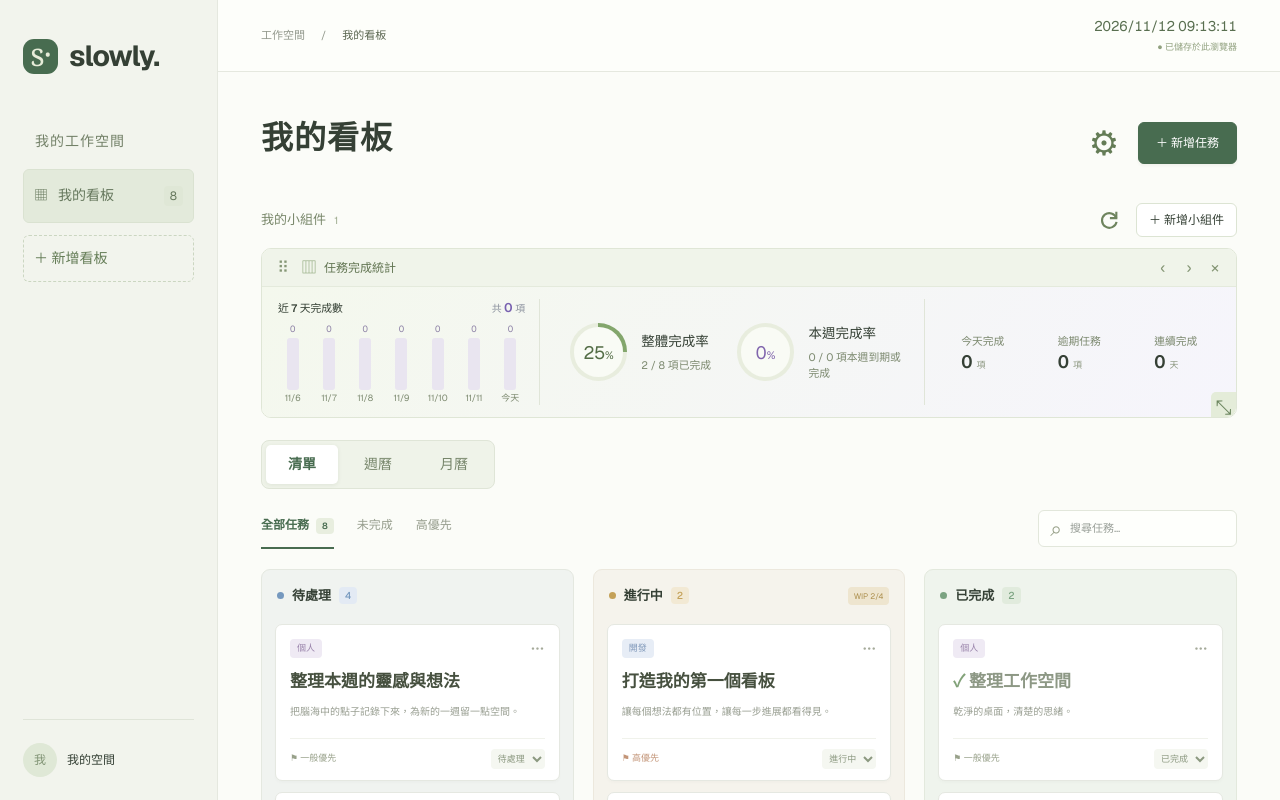
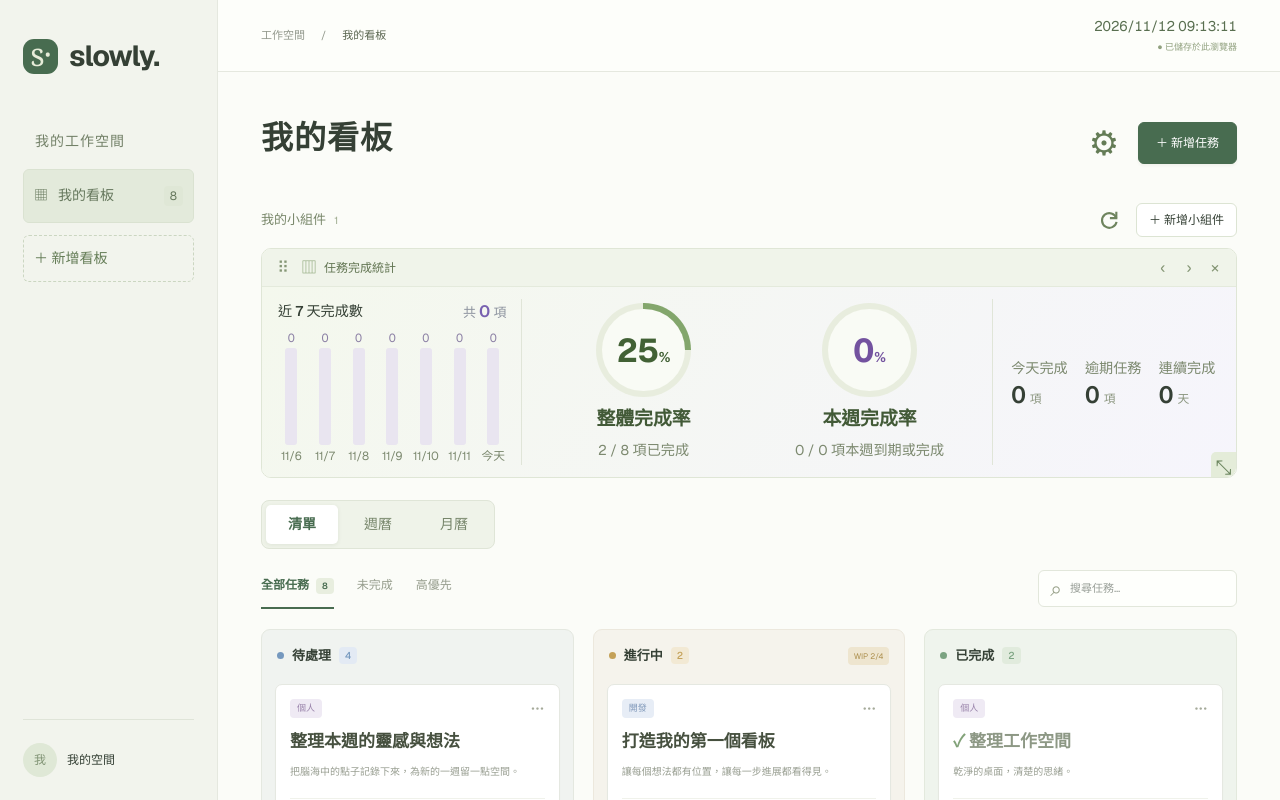
Before and after one commit to wucheng930628/TodoListusenext.js, a Next.js app: page / in a window 1280 px wide. Shown: the top 800 px of the page. Built offline with nearby package versions, Linux system fonts and the light colour scheme.

Commit message:
style: 放大完成率圓環與百分比，強化統計區域視覺層級

```diff
--- a/src/app/task-analytics.css
+++ b/src/app/task-analytics.css
@@ -23,14 +23,14 @@
 .analytics-bar.today { background:#7755b8; }
 .analytics-bar-column time { font-size:calc(10px * var(--analytics-scale));color:#7c896f;white-space:nowrap; }
 .analytics-rings { display:flex;align-items:center;gap:16px;flex:1.5;min-width:0;padding-left:14px;border-left:1px solid #e0e5d8; }
-.analytics-ring-card { flex:1;display:flex;align-items:center;justify-content:center;gap:14px; }
-.analytics-ring { --ring-color:#83a66c;flex-shrink:0;width:calc(64px * var(--analytics-scale));height:calc(64px * var(--analytics-scale));border-radius:50%;background:conic-gradient(var(--ring-color) var(--progress),#e8edde 0);display:grid;place-items:center;position:relative; }
-.analytics-ring::before { content:"";position:absolute;inset:4px;background:#f9fbf5;border-radius:50%; }
-.analytics-ring>span { position:relative;font-size:calc(20px * var(--analytics-scale));color:#536d46;font-variant-numeric:tabular-nums; }
+.analytics-ring-card { flex:1;display:flex;flex-direction:column;align-items:center;justify-content:center;gap:8px;text-align:center; }
+.analytics-ring { --ring-color:#83a66c;flex-shrink:0;width:clamp(76px,calc(80px * var(--analytics-scale)),96px);height:clamp(76px,calc(80px * var(--analytics-scale)),96px);border-radius:50%;background:conic-gradient(var(--ring-color) var(--progress),#e8edde 0);display:grid;place-items:center;position:relative; }
+.analytics-ring::before { content:"";position:absolute;inset:6px;background:#f9fbf5;border-radius:50%; }
+.analytics-ring>span { position:relative;font-size:clamp(26px,calc(28px * var(--analytics-scale)),34px);font-weight:650;color:#426135;font-variant-numeric:tabular-nums; }
 .analytics-ring small { font-size:calc(12px * var(--analytics-scale)); }
 .analytics-ring.purple { --ring-color:#a28bcc; }
-.analytics-ring.purple>span { color:#8065ad; }
-.analytics-ring-card h3 { margin:0;font-size:calc(15px * var(--analytics-scale));font-weight:550;white-space:nowrap; }
+.analytics-ring.purple>span { color:#73529f; }
+.analytics-ring-card h3 { margin:0;font-size:clamp(15px,calc(16px * var(--analytics-scale)),19px);font-weight:650;color:#425a37;white-space:nowrap; }
 .analytics-ring-card p { margin:6px 0 0;font-size:calc(12px * var(--analytics-scale));color:#7c896f;line-height:1.5; }
 .analytics-metrics { display:flex;align-items:center;justify-content:space-around;gap:16px;flex:1.2;min-width:0;padding-left:14px;border-left:1px solid #e0e5d8; }
 .analytics-metrics>div { display:flex;align-items:center;gap:7px; }
@@ -44,7 +44,7 @@
 
 .analytics-content {
   display:grid;
-  grid-template-columns:minmax(0,1fr) minmax(0,1.5fr) minmax(0,1.2fr);
+  grid-template-columns:minmax(0,1fr) minmax(0,2fr) minmax(0,1fr);
   gap:14px;
   height:100%;
   min-height:0;
--- a/src/app/widget-dashboard.js
+++ b/src/app/widget-dashboard.js
@@ -30,7 +30,7 @@ export function fillWidgetRows(widgets, gridWidth) {
       const span = index === items.length - 1 ? 12 - assigned : Math.round(item.span / total * 12);
       assigned += span;
       const width = (gridWidth + 14) * span / 12 - 14;
-      const minimum = item.type === "analytics" && width < 642 ? 320 : item.type === "timer" ? 260 : 170;
+      const minimum = item.type === "analytics" ? (width < 642 ? 380 : 230) : item.type === "timer" ? 260 : 170;
       return { id: item.id, span, height: Math.max(minimum, item.height) };
     });
     const height = Math.max(...fitted.map(item => item.height));
```
